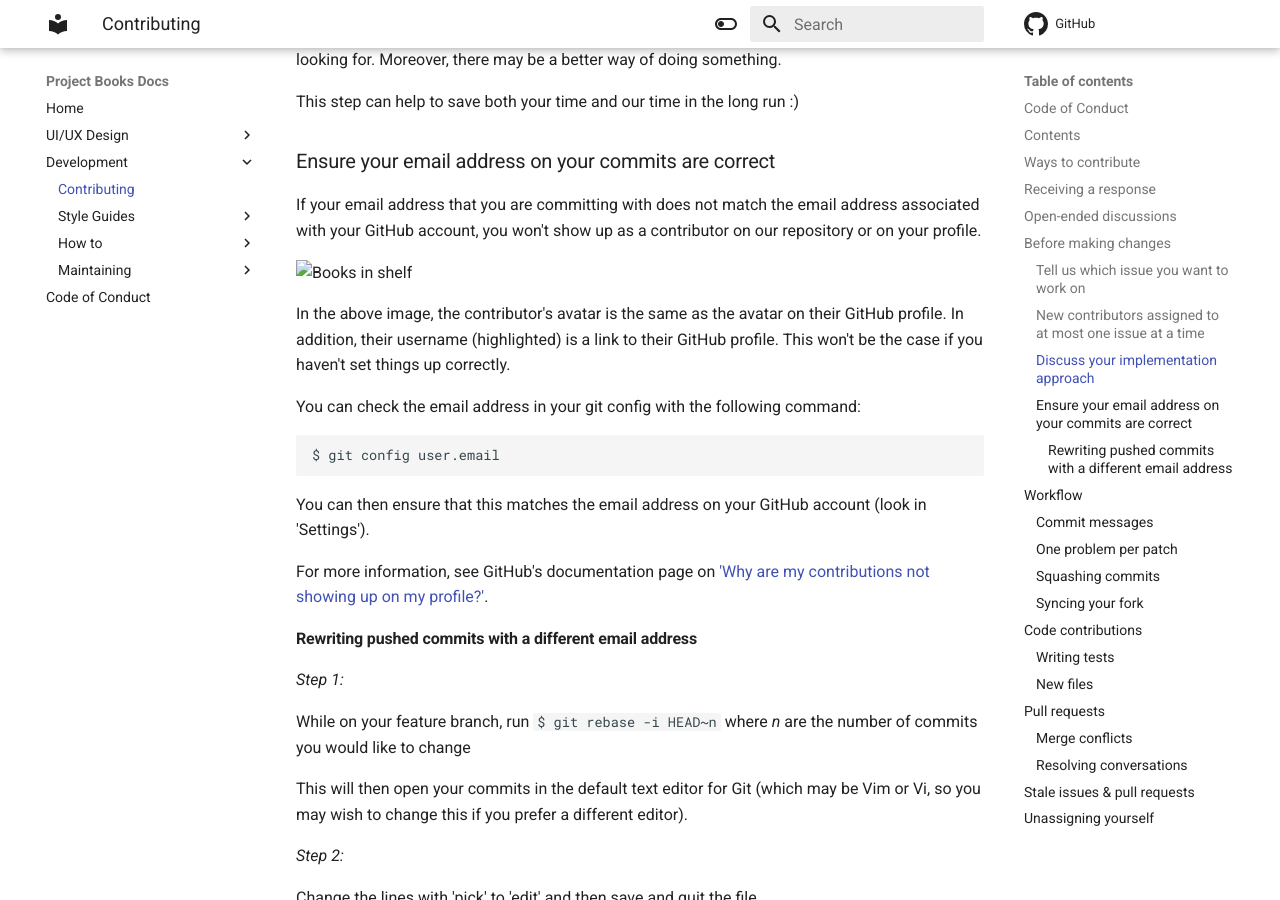
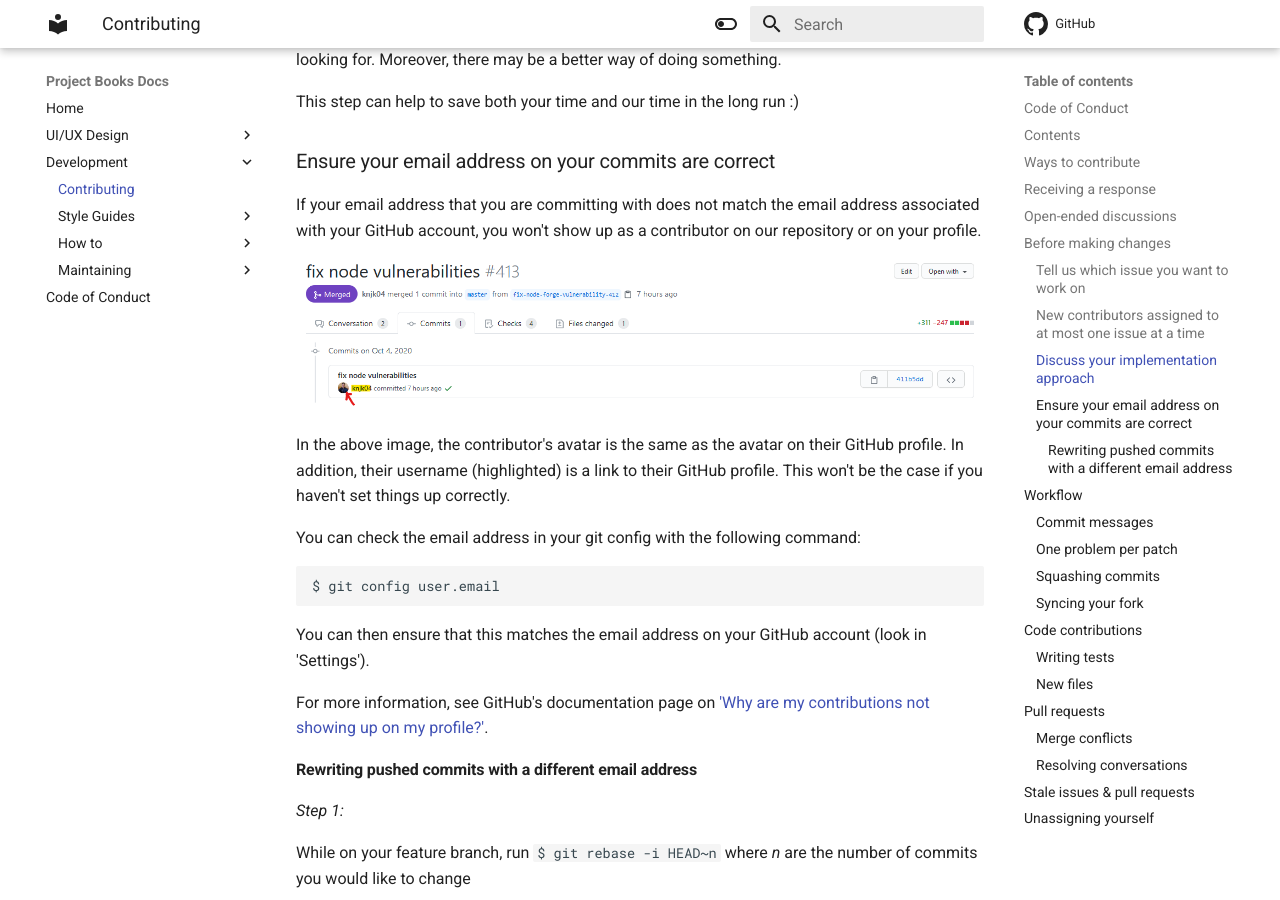
Before and after one commit to Project-Books/project-books.github.io, an MkDocs documentation site: the page built from docs/development/contributing.md, in a window 1280 px wide and 900 px high, scrolled down 3192 px. Built offline with MkDocs 1.6.1 and Material for MkDocs 9.7.7, drawn with Linux system fonts in a browser that asks for light colours.

Commit message:
Fix broken link to image

```diff
--- a/docs/development/contributing.md
+++ b/docs/development/contributing.md
@@ -97,7 +97,7 @@ This step can help to save both your time and our time in the long run :)
 If your email address that you are committing with does not match the email address associated with your GitHub
 account, you won't show up as a contributor on our repository or on your profile.
 
-![Books in shelf](images/commit-email.png)
+![Books in shelf](../images/commit-email.png)
 
 In the above image, the contributor's avatar is the same as the avatar on their GitHub profile. In addition, their username (highlighted) is a link to their GitHub profile. This won't be the case if you haven't set things up correctly.
 
```
